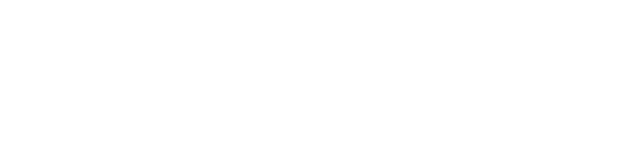
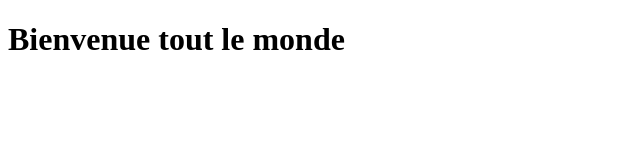
Before and after one commit to Amina-Hakimi/helloWorld, a plain HTML site: page index.html in a window 1280 px wide. Shown: the whole page, without its empty margins (0-640 px from the left). Drawn offline with Linux system fonts and the light colour scheme.

Commit message:
Update index.html
added h1 in the body

```diff
--- a/index.html
+++ b/index.html
@@ -7,6 +7,7 @@
     <title>helloWorld</title>
 </head>
 <body>
+    <h1>Bienvenue tout le monde</h2>
 
 </body>
 </html>
```
